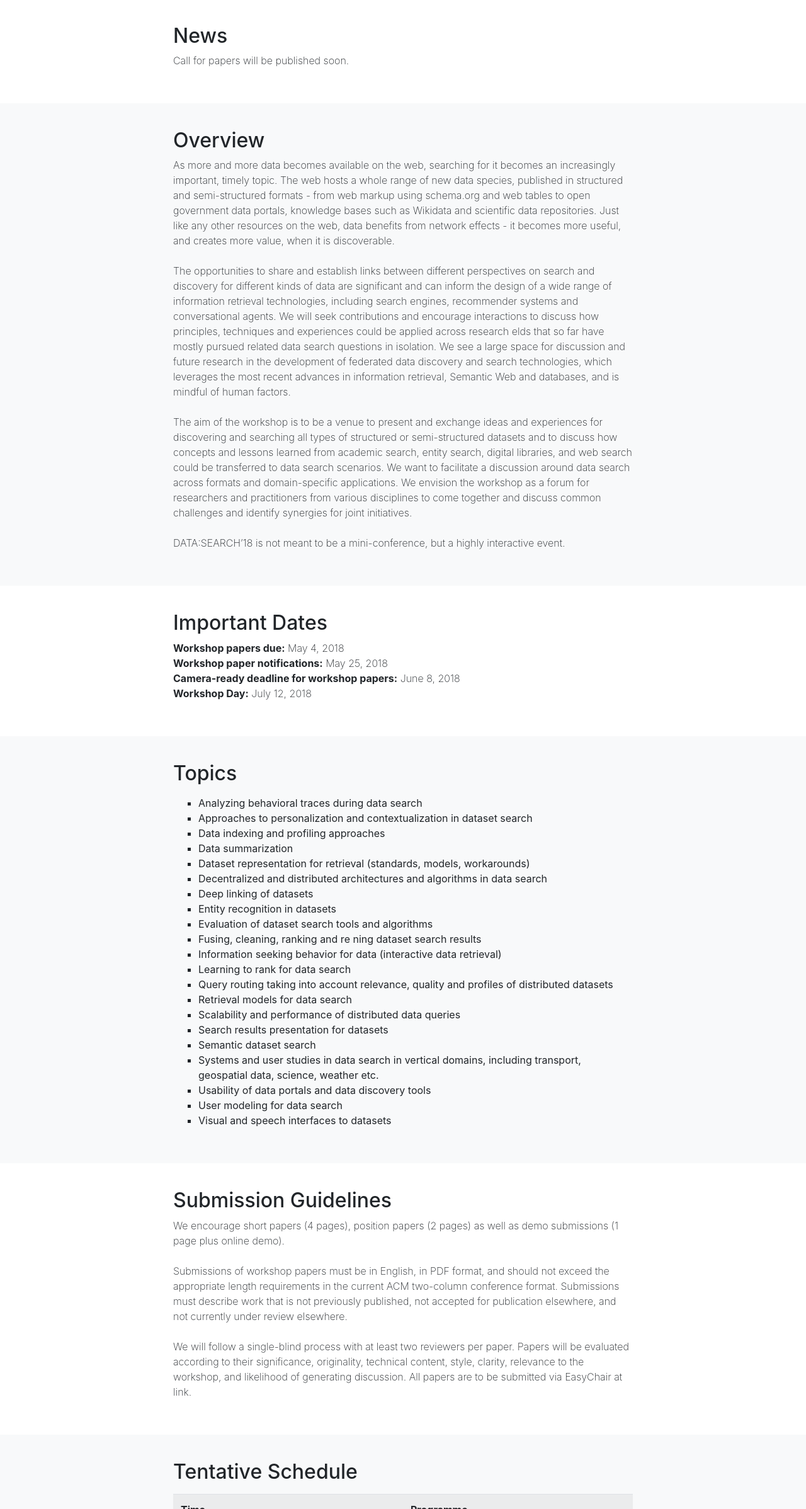
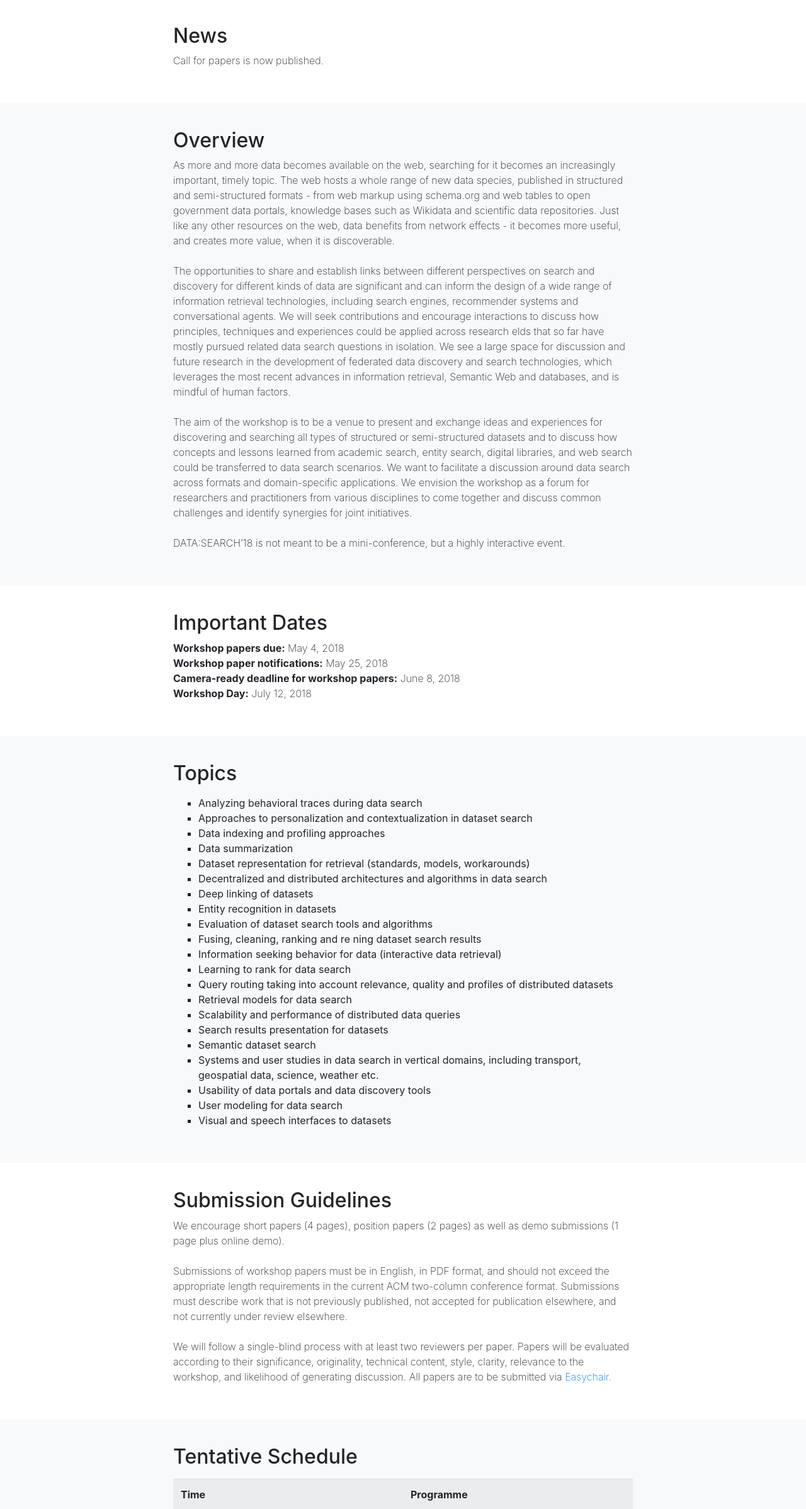
Before and after one commit to datasearch-ws/2018, a plain HTML site: page index.html in a window 1280 px wide. Shown: the part 376-2772 px from the top of the page at 63% size. Drawn offline with Linux system fonts and the light colour scheme.

Commit message:
fixed link

```diff
--- a/index.html
+++ b/index.html
@@ -68,7 +68,7 @@
         <div class="row">
           <div class="col-lg-8 mx-auto">
             <h2>News</h2>
-            <p class="lead"> Call for papers will be published soon. </p>
+            <p class="lead"> Call for papers is now published. </p>
 
           </div>
         </div>
@@ -156,7 +156,7 @@
               Submissions of workshop papers must be in English, in PDF format, and should not exceed the appropriate length requirements in the current ACM two-column conference format.
               Submissions must describe work that is not previously published, not accepted for publication elsewhere, and not currently under review elsewhere.<br><br>
               We will follow a single-blind process with at least two reviewers per paper.
-              Papers will be evaluated according to their significance, originality, technical content, style, clarity, relevance to the workshop, and likelihood of generating discussion. All papers are to be submitted via EasyChair at link.
+              Papers will be evaluated according to their significance, originality, technical content, style, clarity, relevance to the workshop, and likelihood of generating discussion. All papers are to be submitted via <a href="https://easychair.org/conferences/?conf=datasearch18">Easychair.</a>
             </p>
           </div>
         </div>
```
